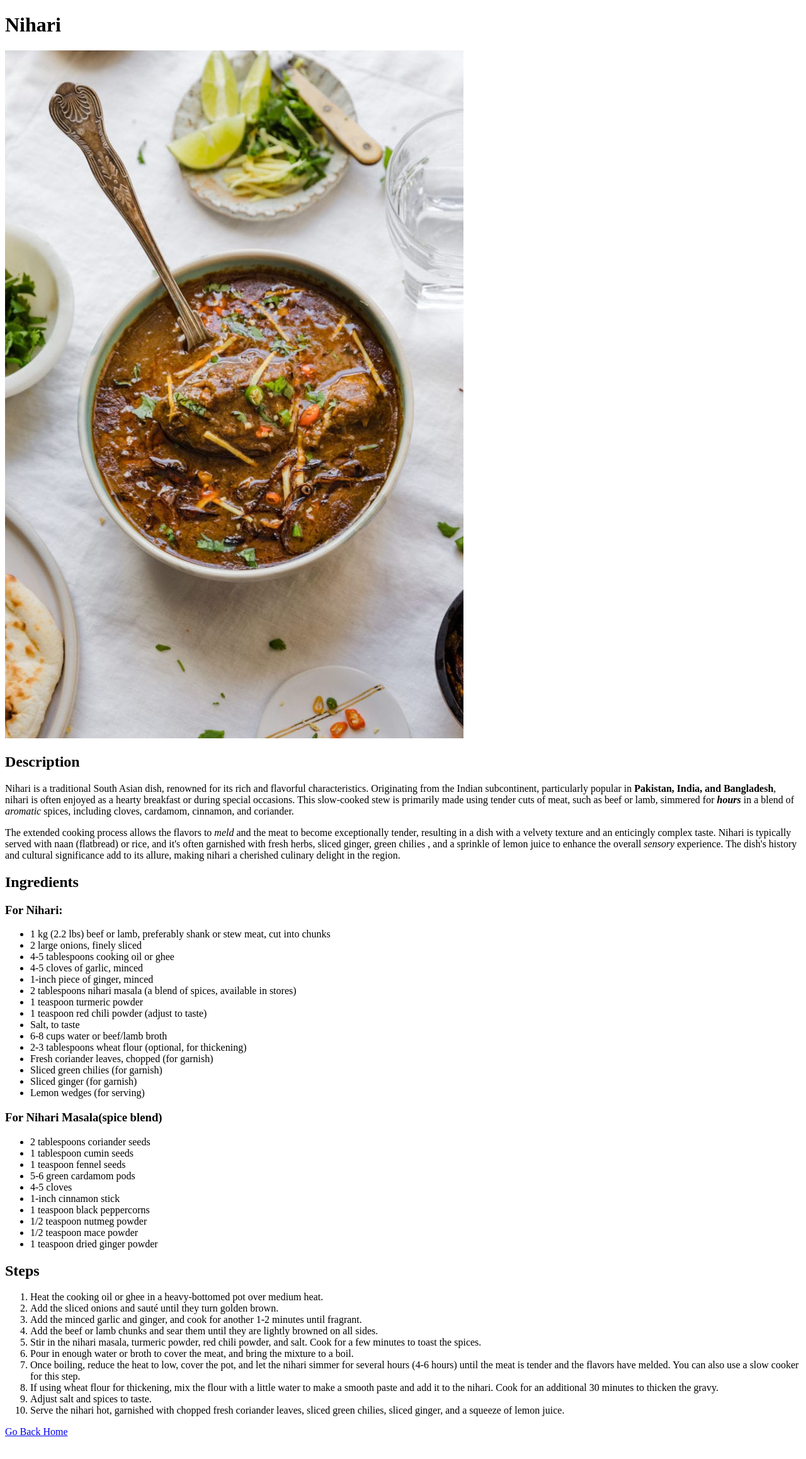
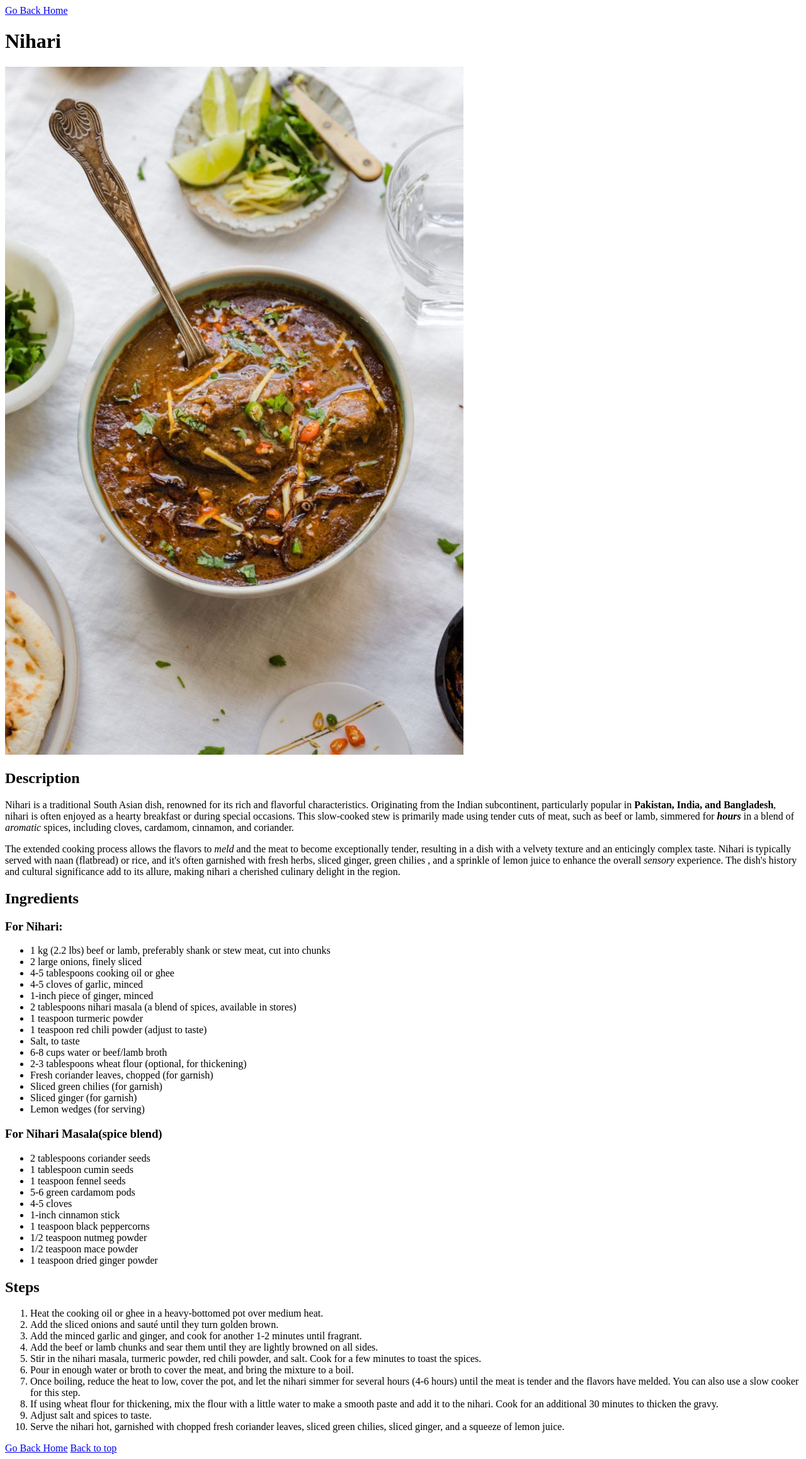
Before and after one commit to Faseeh-Naqvi/faseeh-recipies, a plain HTML site: page recipies/nihari.html in a window 1280 px wide. Shown: the whole page at 63% size. Before the commit the page ends 2290 px from the top, so only its background shows below. Drawn offline with Linux system fonts and the light colour scheme.

Commit message:
added links, tidy up
Added back to top & go back home links on nihari.html
made index.html look better with a heading and bullet points to hold recipies.

```diff
--- a/recipies/nihari.html
+++ b/recipies/nihari.html
@@ -6,6 +6,7 @@
     <title>Nihari</title>
 </head>
 <body>
+    <a href="../index.html">Go Back Home</a>
     <h1>Nihari</h1>
     <img src="../images/Easy-Nihari-Pakistani-Beef-Stew-3-728x1092.jpg" alt="Nihari">
     <h2>Description</h2>
@@ -77,6 +78,7 @@
         <li>Adjust salt and spices to taste.</li>
         <li>Serve the nihari hot, garnished with chopped fresh coriander leaves, sliced green chilies, sliced ginger, and a squeeze of lemon juice.</li>
     </ol>
-    <a href="/index.html">Go Back Home</a>
+    <a href="../index.html">Go Back Home</a>
+    <a href="#top">Back to top</a>
         </body>
 </html>
```
Also changed, not shown: index.html (+5 -1 lines).
